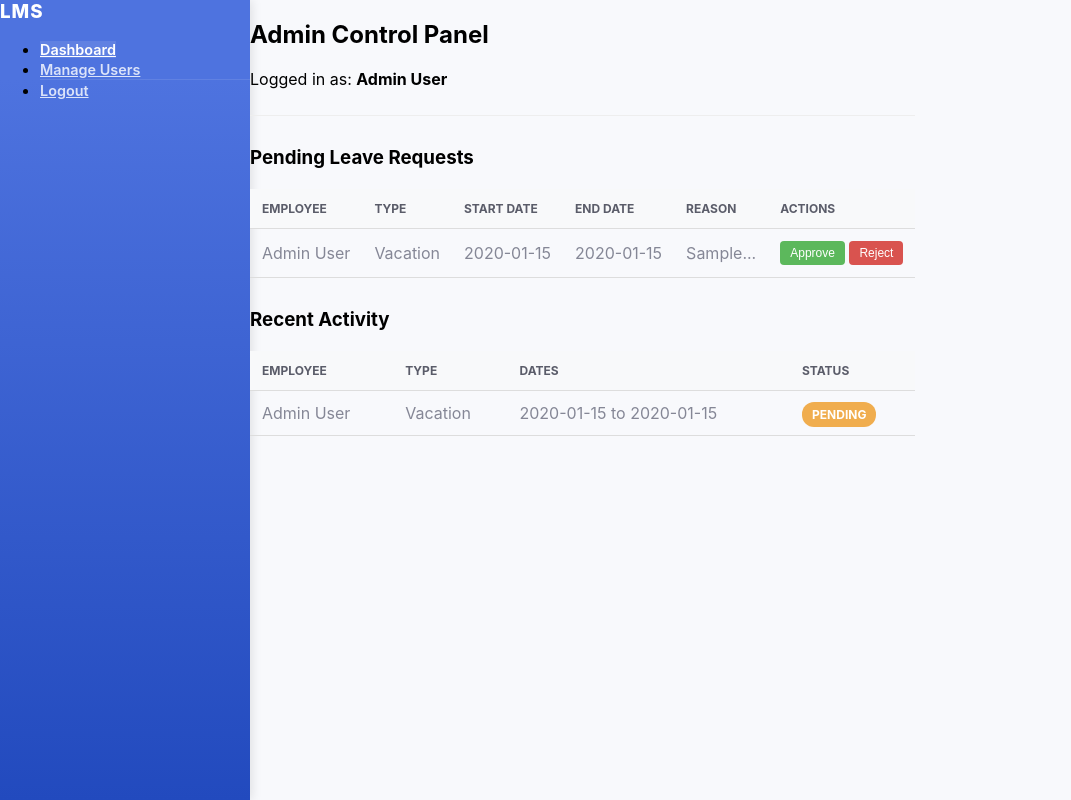
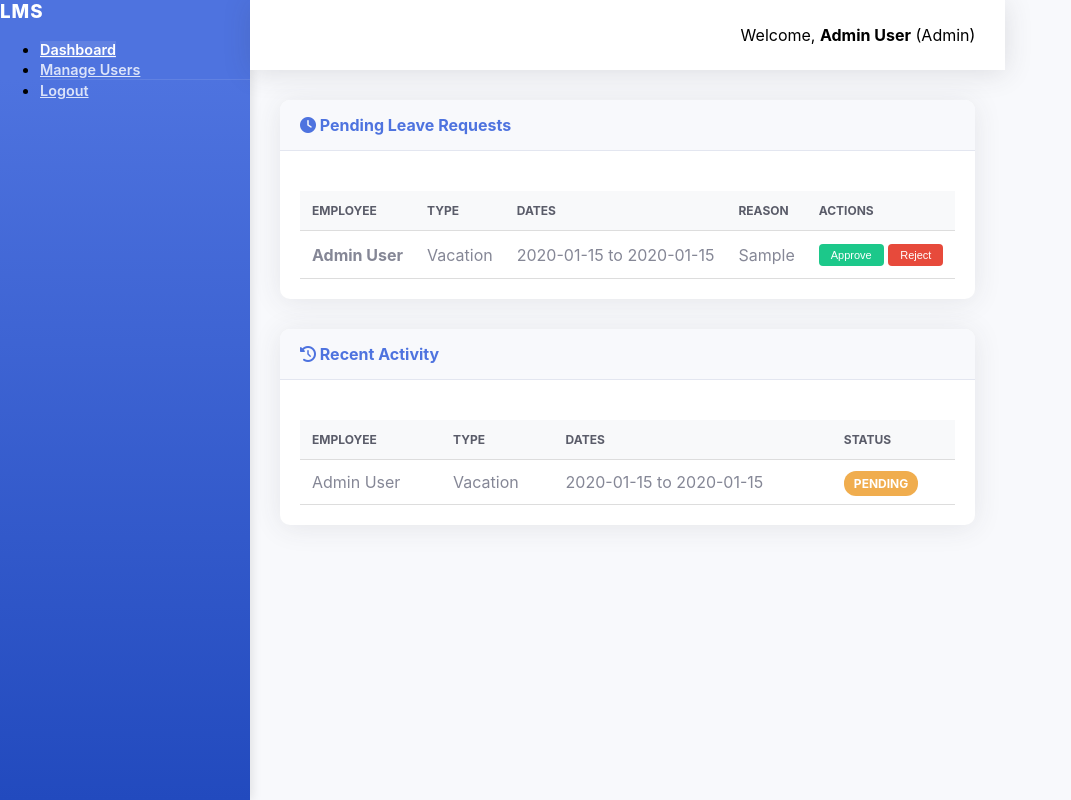
Before and after one commit to haaalery/leave-management-system, a PHP site: page /admin_dashboard.php in a window 1280 px wide. Shown: the whole page, without its empty margins (0-1071 px from the left). Run offline with PHP 8.4, Linux system fonts and the light colour scheme; a user stored in the database is signed in; data comes from the database, SQL or seed files in the repository; tables that the repository leaves empty hold one stand-in row (values such as "Sample post").

Commit message:
UI: Implement card-based layout and top-nav for Admin dashboard

```diff
--- a/admin_dashboard.php
+++ b/admin_dashboard.php
@@ -28,45 +28,52 @@ $all_requests = $stmt->fetchAll();
     <title>Admin Dashboard - LMS</title>
     <link rel="stylesheet" href="assets/style.css">
 </head>
+<head>
+    <meta charset="UTF-8">
+    <meta name="viewport" content="width=device-width, initial-scale=1.0">
+    <title>Admin Dashboard - LMS</title>
+    <link rel="stylesheet" href="assets/style.css">
+    <link rel="stylesheet" href="https://cdnjs.cloudflare.com/ajax/libs/font-awesome/6.0.0/css/all.min.css">
+</head>
 <body>
     <?php include 'includes/sidebar.php'; ?>
 
     <div class="main-content">
-        <div class="dashboard-container">
-            <header style="margin-bottom: 30px; border-bottom: 1px solid #eee; padding-bottom: 10px;">
-                <h2>Admin Control Panel</h2>
-                <p>Logged in as: <strong><?php echo $_SESSION['name']; ?></strong></p>
-            </header>
+        <div class="top-nav">
+            <span>Welcome, <strong><?php echo $_SESSION['name']; ?></strong> (Admin)</span>
+        </div>
 
-            <section>
-                <h3>Pending Leave Requests</h3>
+        <div class="content-wrapper">
+            <div class="card">
+                <div class="card-header">
+                    <h3><i class="fas fa-clock"></i> Pending Leave Requests</h3>
+                </div>
+                <div class="card-body">
                     <table>
                         <thead>
                             <tr>
                                 <th>Employee</th>
                                 <th>Type</th>
-                        <th>Start Date</th>
-                        <th>End Date</th>
+                                <th>Dates</th>
                                 <th>Reason</th>
                                 <th>Actions</th>
                             </tr>
                         </thead>
                         <tbody>
                             <?php if (empty($pending_requests)): ?>
-                        <tr><td colspan="6" style="text-align: center;">No pending requests.</td></tr>
+                                <tr><td colspan="5" style="text-align: center;">No pending requests.</td></tr>
                             <?php else: ?>
                                 <?php foreach ($pending_requests as $r): ?>
                                     <tr>
-                                <td><?php echo $r['employee_name']; ?></td>
+                                        <td><strong><?php echo $r['employee_name']; ?></strong></td>
                                         <td><?php echo $r['leave_type']; ?></td>
-                                <td><?php echo $r['start_date']; ?></td>
-                                <td><?php echo $r['end_date']; ?></td>
-                                <td title="<?php echo $r['reason']; ?>"><?php echo substr($r['reason'], 0, 20) . '...'; ?></td>
+                                        <td><?php echo $r['start_date'] . ' to ' . $r['end_date']; ?></td>
+                                        <td title="<?php echo $r['reason']; ?>"><?php echo substr($r['reason'], 0, 30) . (strlen($r['reason']) > 30 ? '...' : ''); ?></td>
                                         <td>
                                             <form action="approve_deny.php" method="POST" style="display: inline;">
                                                 <input type="hidden" name="id" value="<?php echo $r['id']; ?>">
-                                        <button type="submit" name="action" value="Approved" style="width: auto; background: #5cb85c; padding: 5px 10px; font-size: 12px;">Approve</button>
-                                        <button type="submit" name="action" value="Rejected" style="width: auto; background: #d9534f; padding: 5px 10px; font-size: 12px;">Reject</button>
+                                                <button type="submit" name="action" value="Approved" style="width: auto; background: var(--success); padding: 5px 12px; font-size: 11px;">Approve</button>
+                                                <button type="submit" name="action" value="Rejected" style="width: auto; background: var(--danger); padding: 5px 12px; font-size: 11px;">Reject</button>
                                             </form>
                                         </td>
                                     </tr>
@@ -74,10 +81,14 @@ $all_requests = $stmt->fetchAll();
                             <?php endif; ?>
                         </tbody>
                     </table>
-        </section>
+                </div>
+            </div>
 
-        <section style="margin-top: 30px;">
-            <h3>Recent Activity</h3>
+            <div class="card">
+                <div class="card-header">
+                    <h3><i class="fas fa-history"></i> Recent Activity</h3>
+                </div>
+                <div class="card-body">
                     <table>
                         <thead>
                             <tr>
@@ -102,7 +113,9 @@ $all_requests = $stmt->fetchAll();
                             <?php endforeach; ?>
                         </tbody>
                     </table>
-        </section>
+                </div>
+            </div>
+        </div>
     </div>
 </body>
 </html>
```
Lines whose indentation alone changed are shown as unchanged.
